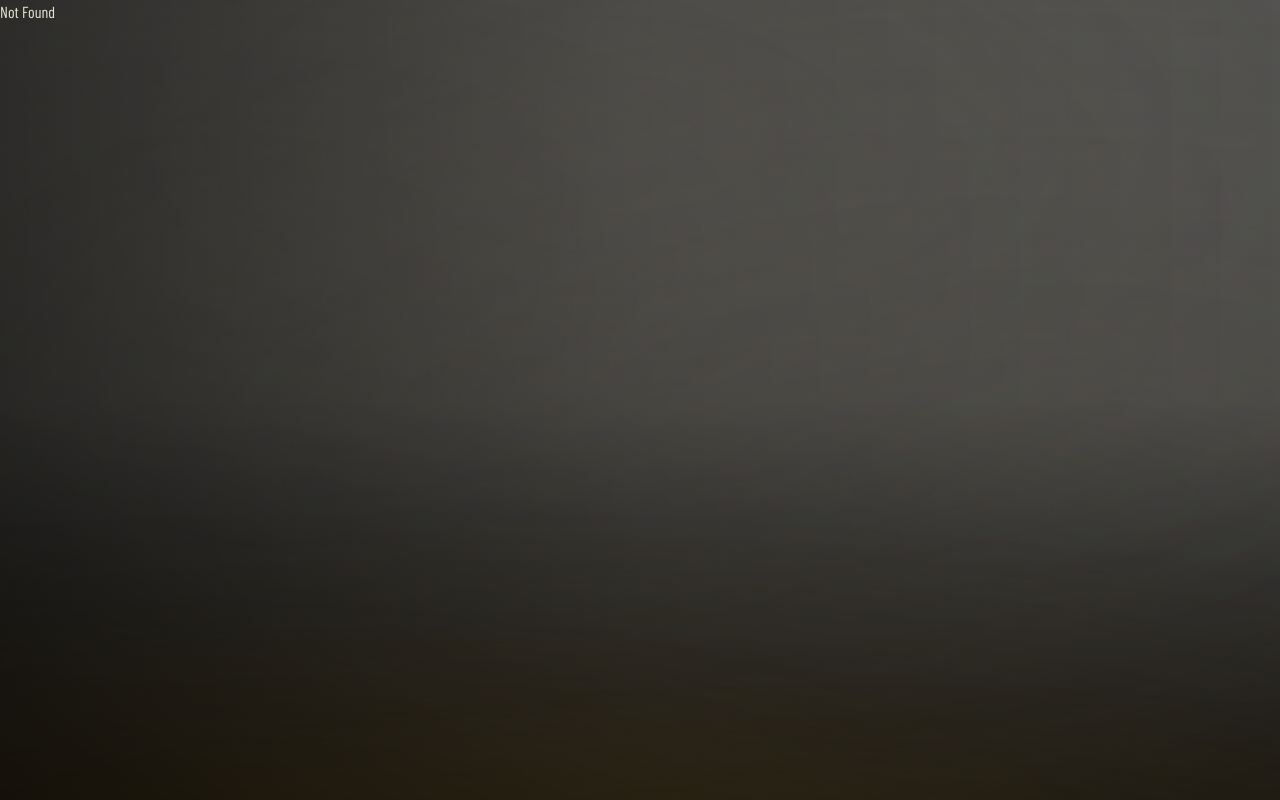
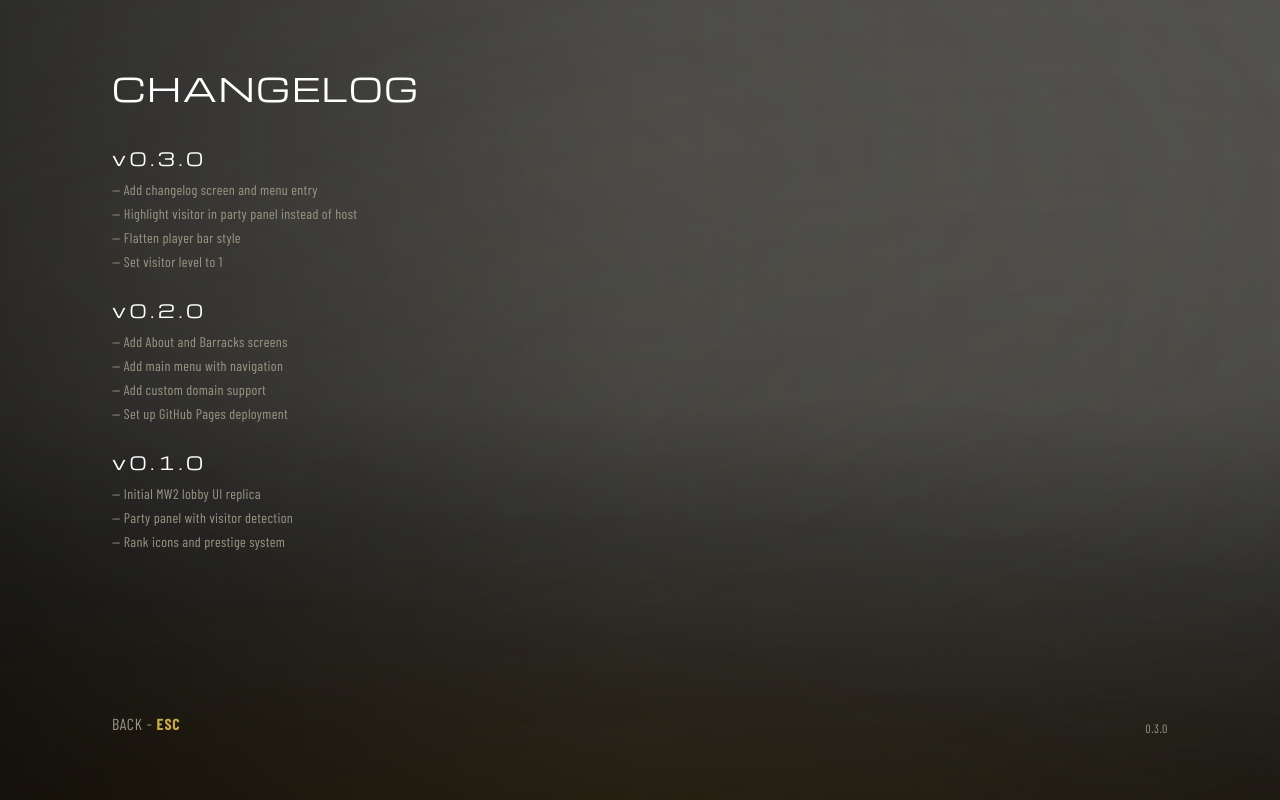
Before and after one commit to xsmyile/smyile, a React (Vite) app: page /changelog in a window 1280 px wide. Before the commit this address had no page. Built offline with nearby package versions, Linux system fonts and the light colour scheme.

Commit message:
feat: add changelog screen and bump to v0.3.0
Add in-app changelog with version history, new menu
entry, and route. Bump version in package.json and
SITE_VERSION.

```diff
--- a/package.json
+++ b/package.json
@@ -1,7 +1,7 @@
 {
 	"name": "smyile.new",
 	"private": true,
-	"version": "0.2.0",
+	"version": "0.3.0",
 	"type": "module",
 	"scripts": {
 		"dev": "vite",
--- /dev/null
+++ b/src/components/changelog-screen.tsx
@@ -0,0 +1,68 @@
+import { useNavigate } from "@tanstack/react-router"
+import { useKeyboard } from "../hooks/use-keyboard"
+import { PageLayout } from "./page-layout"
+
+const CHANGELOG = [
+	{
+		version: "0.3.0",
+		changes: [
+			"Add changelog screen and menu entry",
+			"Highlight visitor in party panel instead of host",
+			"Flatten player bar style",
+			"Set visitor level to 1",
+		],
+	},
+	{
+		version: "0.2.0",
+		changes: [
+			"Add About and Barracks screens",
+			"Add main menu with navigation",
+			"Add custom domain support",
+			"Set up GitHub Pages deployment",
+		],
+	},
+	{
+		version: "0.1.0",
+		changes: [
+			"Initial MW2 lobby UI replica",
+			"Party panel with visitor detection",
+			"Rank icons and prestige system",
+		],
+	},
+]
+
+export function ChangelogScreen() {
+	const navigate = useNavigate()
+
+	useKeyboard([
+		{
+			key: "Escape",
+			action: () => navigate({ to: "/" }),
+		},
+	])
+
+	return (
+		<PageLayout backHint>
+			<h1 className="mb-8 font-michroma text-[2rem] tracking-wider text-mw2-highlight">
+				CHANGELOG
+			</h1>
+
+			<div className="flex flex-col gap-6">
+				{CHANGELOG.map((release) => (
+					<div key={release.version} className="flex flex-col gap-2">
+						<span className="font-michroma text-lg tracking-[0.2em] text-mw2-highlight">
+							v{release.version}
+						</span>
+						<ul className="flex flex-col gap-1">
+							{release.changes.map((change) => (
+								<li key={change} className="font-barlow text-sm tracking-wide text-mw2-text-dim">
+									— {change}
+								</li>
+							))}
+						</ul>
+					</div>
+				))}
+			</div>
+		</PageLayout>
+	)
+}
--- a/src/lib/menu-items.ts
+++ b/src/lib/menu-items.ts
@@ -30,8 +30,12 @@ export const MENU_ITEMS: MenuItem[] = [
 		label: "BARRACKS",
 		action: { type: "route", path: "/barracks" },
 	},
+	{
+		label: "CHANGELOG",
+		action: { type: "route", path: "/changelog" },
+	},
 ]
 
 export const STEAM_PROFILE_URL = "https://steamcommunity.com/id/Smyile/"
 
-export const SITE_VERSION = "0.2.0"
+export const SITE_VERSION = "0.3.0"
--- a/src/routes/route-tree.ts
+++ b/src/routes/route-tree.ts
@@ -1,6 +1,7 @@
 import { createRootRoute, createRoute } from "@tanstack/react-router"
 import { AboutScreen } from "../components/about-screen"
 import { BarracksScreen } from "../components/barracks-screen"
+import { ChangelogScreen } from "../components/changelog-screen"
 import { LobbyScreen } from "../components/lobby-screen"
 import { MW2Layout } from "../components/mw2-layout"
 
@@ -26,4 +27,10 @@ const barracksRoute = createRoute({
 	component: BarracksScreen,
 })
 
-export const routeTree = rootRoute.addChildren([indexRoute, aboutRoute, barracksRoute])
+const changelogRoute = createRoute({
+	getParentRoute: () => rootRoute,
+	path: "/changelog",
+	component: ChangelogScreen,
+})
+
+export const routeTree = rootRoute.addChildren([indexRoute, aboutRoute, barracksRoute, changelogRoute])
```
